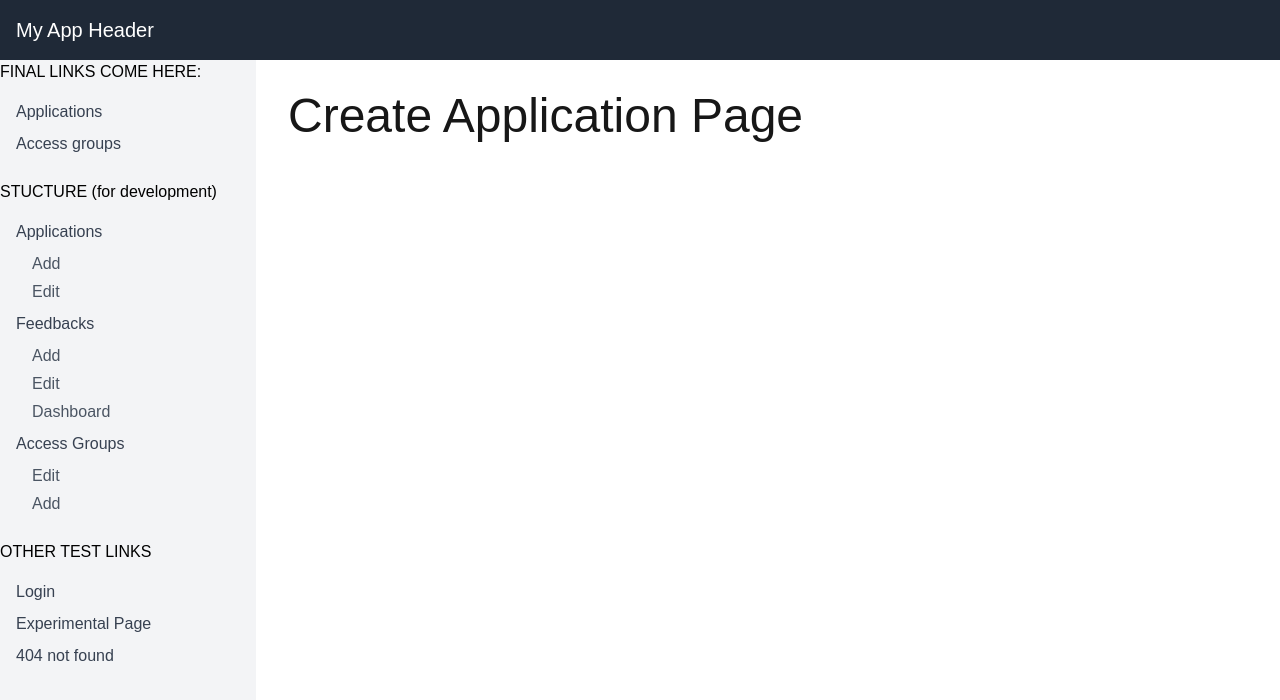
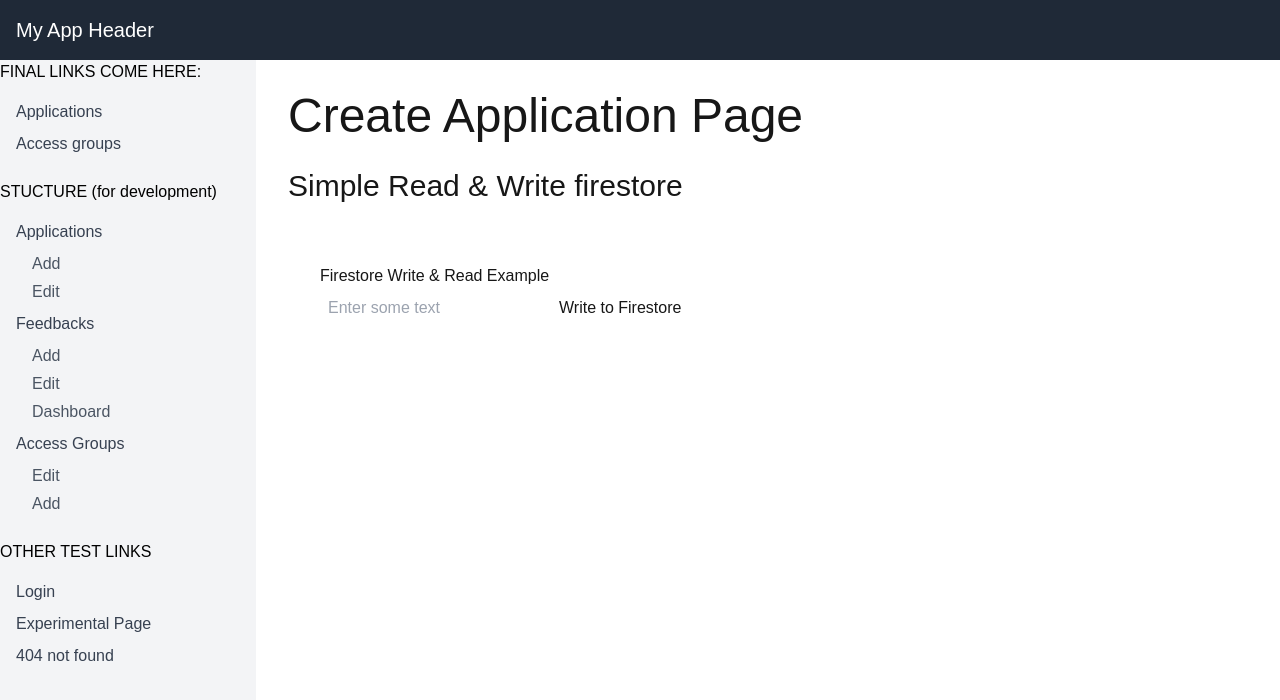
Before and after one commit to eminsamed/FeedHub, a Next.js app: page /applications/add in a window 1280 px wide. Shown: the top 700 px of the page. Built offline with nearby package versions, Linux system fonts and the light colour scheme; no server answers.

Commit message:
add first usecase application with tanstack query

```diff
--- a/app/applications/add/page.tsx
+++ b/app/applications/add/page.tsx
@@ -1,9 +1,51 @@
 "use client";
 
+import { Application } from "@/app/model/Application";
+import { useAddApplications } from "@/app/utils/providers/addApplications";
+import { useState } from "react";
+
 export default function Page() {
+  const [inputValue, setInputValue] = useState<string>("");
+
+  const { mutate: addApplication } = useAddApplications();  // `mutate` is used to trigger the mutation
+
+    // Handler for adding a new application
+    const handleAddApplication = () => {
+      const newApplication: Application = {
+        name: inputValue,
+        createdAt: new Date(),
+        accessGroupIds: ["1"],
+        description: "blabla",
+        updatedAt: new Date(),
+
+        // Add more fields as needed
+      };
+      addApplication(newApplication);
+    };
+
   return (
     <div>
       <h1 className="text-5xl">Create Application Page</h1>
+
+      <h2 className="text-3xl my-7">Simple Read & Write firestore</h2>
+      <div style={{ padding: "2rem" }}>
+        <h1>Firestore Write & Read Example</h1>
+
+        {/* Input Field */}
+        <input
+          type="text"
+          value={inputValue}
+          onChange={(e) => setInputValue(e.target.value)}
+          placeholder="Enter some text"
+          style={{ padding: "0.5rem", marginBottom: "1rem" }}
+        />
+
+        {/* Button to write data */}
+        <button onClick={handleAddApplication} style={{ marginRight: "1rem", padding: "0.5rem 1rem" }}>
+          Write to Firestore
+        </button>
+
+      </div>
     </div>
   );
 }
--- /dev/null
+++ b/app/applications/applicationOverview.tsx
@@ -0,0 +1,42 @@
+"use client";
+
+import React from 'react';
+import { Application } from '../model/Application';
+import dayjs from 'dayjs';
+
+interface ApplicationListProps {
+  applications: Application[]; // The array of applications to display
+}
+
+export default function ApplicationList({ applications }: ApplicationListProps) {
+  return (
+    <div>
+      <h1>Applications List</h1>
+      {/* Display a message if the array is empty */}
+      {!applications || applications.length === 0 ? (
+        <p>No applications available</p>
+      ) : (
+        <ul>
+          {applications.map((app) => (
+            <li key={app.id}>
+              <h2>{app.name}</h2>
+              <p>{app.description}</p>
+              <p>
+                <strong>Created At:</strong>{' '}
+                {dayjs(app.createdAt).format()}
+              </p>
+              <p>
+                <strong>Updated At:</strong>{' '}
+                {dayjs(app.createdAt).format()}
+              </p>
+              <p>
+                <strong>Access Groups:</strong>{' '}
+                {app.accessGroupIds.length > 0 ? app.accessGroupIds.join(', ') : 'None'}
+              </p>
+            </li>
+          ))}
+        </ul>
+      )}
+    </div>
+  );
+}
--- a/app/applications/page.tsx
+++ b/app/applications/page.tsx
@@ -1,8 +1,14 @@
 "use client";
-import Link from "next/link";
+
 import CustomLink from "../components/CustomLink";
+import { useApplications } from "../utils/providers/fetchApplications";
+import ApplicationOverview from "./applicationOverview";
 
 export default function Page() {
+
+  const { data: applications } = useApplications(); // Use `refetch` to trigger data fetching
+  console.log(applications);
+
   return (
     <div>
       <h1>Hello, This is the Page for Application Overview!</h1>
@@ -16,6 +22,7 @@ export default function Page() {
           href="/applications/add"
         />
       </div>
+      <ApplicationOverview applications={applications}></ApplicationOverview>
     </div>
   );
 }
--- a/app/experimental-page/page.tsx
+++ b/app/experimental-page/page.tsx
@@ -8,7 +8,6 @@ export default function AccessGroupsPage() {
   const [inputValue, setInputValue] = useState<string>("");
   const [data, setData] = useState<string[]>([]);
 
-  // Firestore'ye veri yazma
   const writeData = async () => {
     try {
       await addDoc(collection(db, "sampleData"), {
@@ -20,7 +19,6 @@ export default function AccessGroupsPage() {
     }
   };
 
-  // Firestore'dan veri okuma
   const readData = async () => {
     try {
       const querySnapshot = await getDocs(collection(db, "sampleData"));
@@ -36,11 +34,8 @@ export default function AccessGroupsPage() {
 
   return (
     <div>
-      {/* Login Page Bileşeni */}
-
       <h2 className="text-3xl mb-7">Login Page try</h2>
-
-      <LoginPage /> {/* Burada login.tsx bileşenini render ediyoruz */}
+      <LoginPage />
 
 
       <h2 className="text-3xl my-7">Simple Read & Write firestore</h2>
--- a/app/layout.tsx
+++ b/app/layout.tsx
@@ -2,6 +2,7 @@ import type { Metadata } from "next";
 import localFont from "next/font/local";
 import "./globals.css";
 import Link from "next/link";
+import ReactQueryProvider from "./utils/providers/ReactQueryProvider";
 
 const geistSans = localFont({
   src: "./fonts/GeistVF.woff",
@@ -29,6 +30,7 @@ export default function RootLayout({
       <body
         className={`${geistSans.variable} ${geistMono.variable} antialiased`}
       >
+        <ReactQueryProvider>
           <div className="flex flex-col h-screen">
             {/* Header */}
             <header className="bg-gray-800 text-white p-4">
@@ -196,6 +198,7 @@ export default function RootLayout({
               <main className="flex-grow p-8">{children}</main>
             </div>
           </div>
+        </ReactQueryProvider>
       </body>
     </html>
   );
--- /dev/null
+++ b/app/utils/providers/ReactQueryProvider.tsx
@@ -0,0 +1,17 @@
+"use client";
+
+import { QueryClientProvider, QueryClient } from "@tanstack/react-query";
+import { useState } from "react";
+
+const ReactQueryProvider = ({ children }: { children: React.ReactNode }) => {
+  // QueryClient is used as a value, not as a type
+  const [queryClient] = useState(() => new QueryClient());
+
+  return (
+    <QueryClientProvider client={queryClient}>
+      {children}
+    </QueryClientProvider>
+  );
+};
+
+export default ReactQueryProvider;
--- /dev/null
+++ b/app/utils/providers/addApplications.ts
@@ -0,0 +1,29 @@
+"use client";
+
+import { db } from '@/app/firebase/firebaseConfig';
+import { Application } from '@/app/model/Application';
+import { useMutation, useQueryClient } from '@tanstack/react-query';
+import { collection, addDoc } from 'firebase/firestore';
+
+export const addApplication = async (application: Application) => {
+  const docRef = await addDoc(collection(db, 'applications'), {
+      ...application
+    });
+    alert("Document successfully written! ID" + docRef.id);
+    return docRef.id;
+};
+
+
+// React Query hook to fetch Firestore data
+export function useAddApplications() {
+  const queryClient = useQueryClient(); // Access the query client to invalidate queries
+
+  return useMutation({
+    mutationFn: (application: Application) => {
+      return addApplication(application);
+    },
+    onSuccess: () => {
+      queryClient.invalidateQueries({ queryKey: ['applications']})
+    }
+  });
+}
--- /dev/null
+++ b/app/utils/providers/fetchApplications.ts
@@ -0,0 +1,28 @@
+"use client";
+
+import { db } from '@/app/firebase/firebaseConfig';
+import { Application } from '@/app/model/Application';
+import { useQuery } from '@tanstack/react-query';
+import { getDocs, collection } from 'firebase/firestore';
+
+// Fetch function for Firestore data
+const fetchApplications = async () => {
+  const snapshot = await getDocs(collection(db, 'applications'));
+  console.log('snapshot.docs data', snapshot.docs);
+  console.log('snapshot data()', snapshot.docs.map(doc => doc.data()));
+
+  return snapshot.docs.map((doc) => ({
+    id: doc.id, // Include the document ID
+    ...doc.data(), // Spread the document data
+  })) as Application[];
+};
+
+// React Query hook to fetch Firestore data
+export function useApplications() {
+  return useQuery({
+    queryKey: ['applications'],
+    queryFn: fetchApplications,
+    staleTime: 10 * 60 * 1000,
+    refetchOnWindowFocus: false,
+  });
+}
--- a/package.json
+++ b/package.json
@@ -11,6 +11,8 @@
   },
   "dependencies": {
     "@firebase/firestore": "^4.7.3",
+    "@tanstack/react-query": "^5.59.15",
+    "dayjs": "^1.11.13",
     "firebase": "^10.14.1",
     "next": "^14.2.15",
     "react": "^18",
```
Also changed, not shown: 1 other file (tests, documents, lock files or other folders). Lines whose indentation alone changed are shown as unchanged.
